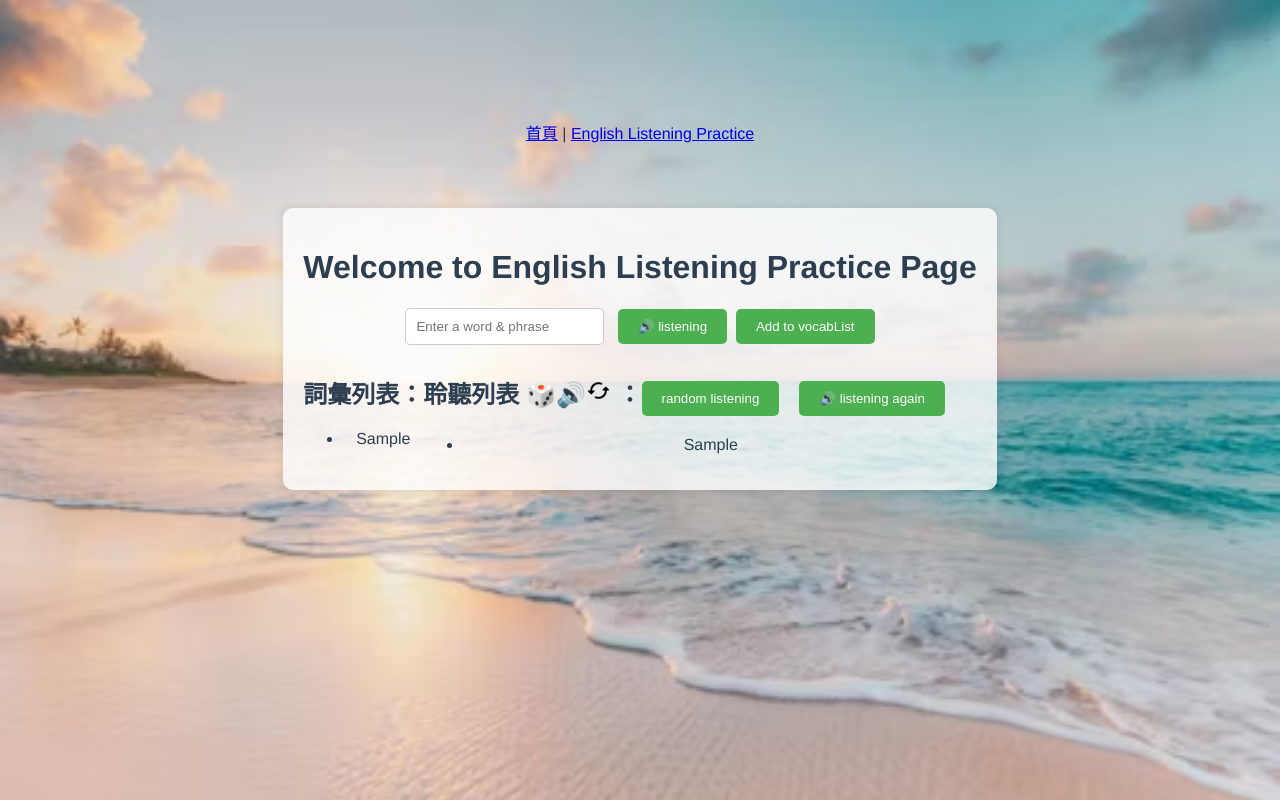
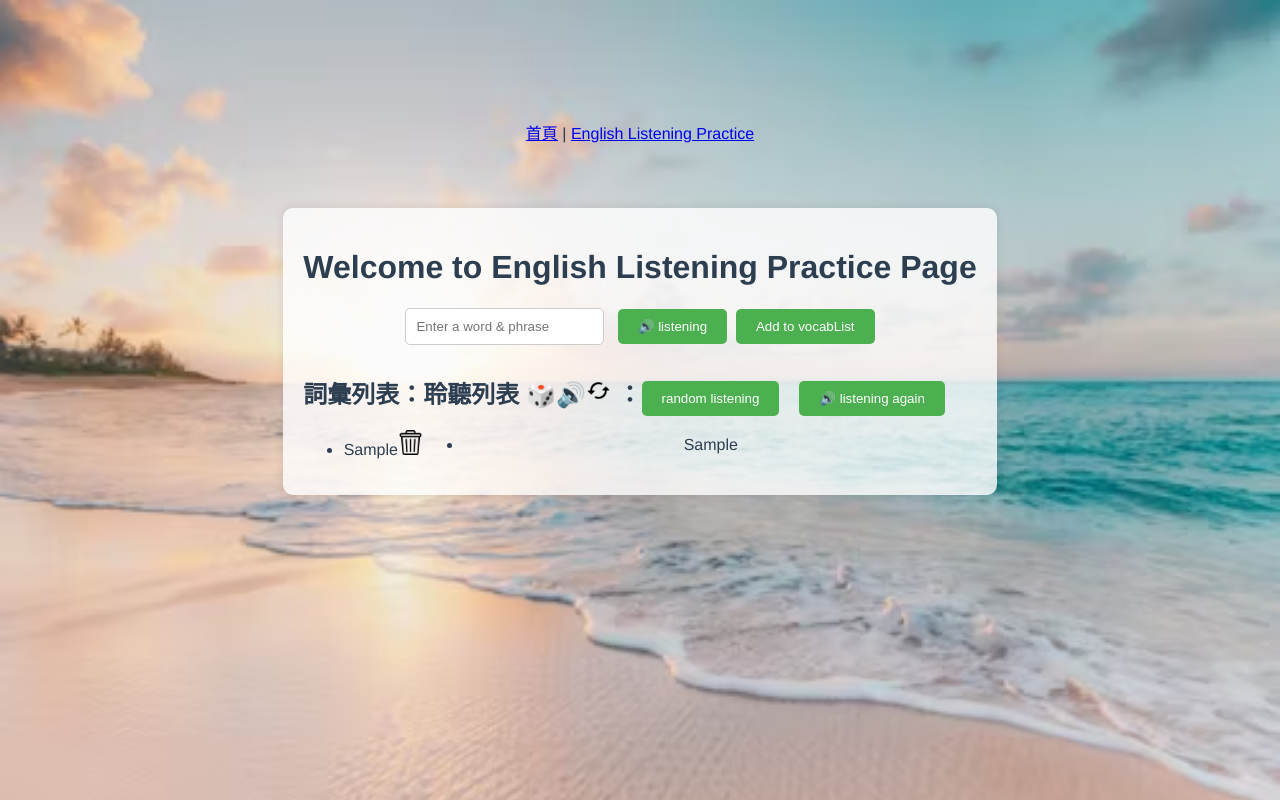
Before and after one commit to SixMagnitudeStar/learn-tools, a Vue app: page /ELP in a window 1280 px wide. Both pictures are taken after typing "Sample" into the empty fields and a click on the button "Add to vocabList". Built offline with nearby package versions, Linux system fonts and the light colour scheme.

Commit message:
20250725

```diff
--- a/src/views/ELP.vue
+++ b/src/views/ELP.vue
@@ -17,7 +17,7 @@
       <div>
         <h2>詞彙列表：</h2>
         <ul>
-          <li v-for="(vocab, index) in vocabList" :key="index">{{vocab}}</li>
+          <li v-for="(vocab, index) in vocabList" :key="index">{{vocab}}<img class="bin" src="@/assets/bin.png" @click="removeVocab(index)"></li>
         </ul>
       </div>
         <div>
@@ -63,7 +63,25 @@
       },
       reListening(){
         doReListening(this);
+      },
+
+      // 依據索引刪除詞彙列表與聆聽列表中的單字
+      removeVocab(vocabIndex){
+        // 取得要移除的單字
+        const word = this.vocabList[vocabIndex];
+
+        // 找尋找該單字是否存在於聆聽列表中，若存在的話取得找到的第一個索引 (若匹配多個也僅刪除一個)
+        const index = this.listeningList.indexOf(word);
+
+        // 如果indexOf不是返回-1 (-1代表不存在該值)，則依據匹配的索引從聆聽列表中拿掉該單字
+        if (index != -1){
+          this.listeningList.splice(index, 1);
+        }
+
+        // 將單字從詞彙列表中移除
+        this.vocabList.splice(vocabIndex, 1);
       }
+
     }
   }
 
@@ -145,6 +163,11 @@ button {
   margin-top: 5vw;
 }
 
+.bin{
+  height: 25px;
+  width: 25px;
+}
+
 #ListDiv{
   display: flex;
 }
```
Also changed, not shown: src/assets/bin.png (added).
